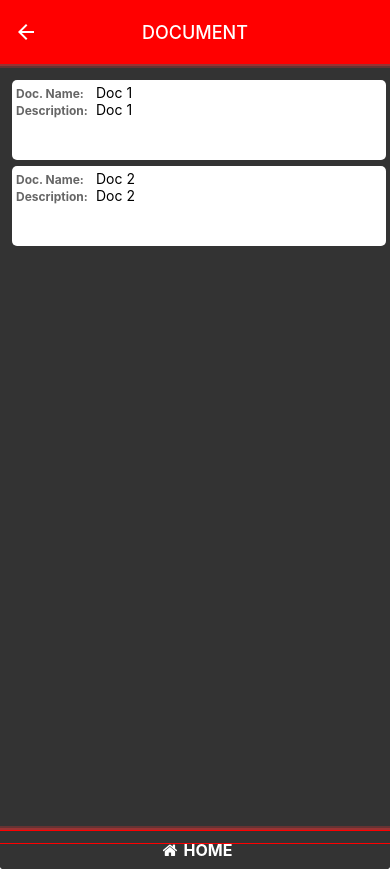
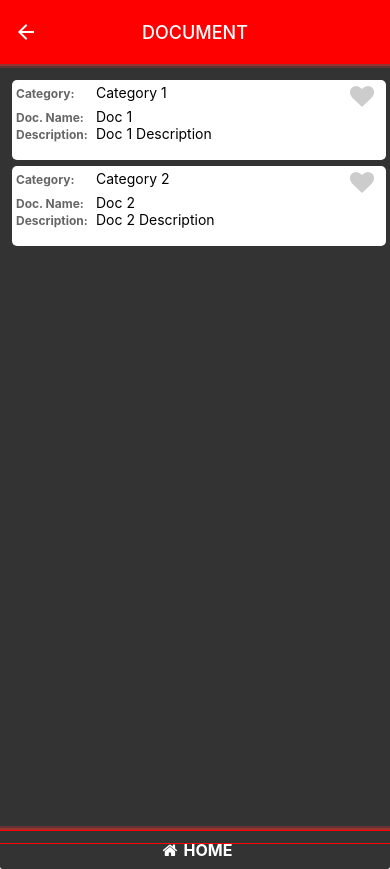
Before and after one commit to OCHelpdesk/OCToolBox, a React Native app in the folder octoolboxapp/: screen /DocList in a window 390 px wide. Built offline with nearby package versions, Linux system fonts and the light colour scheme.

Commit message:
App: Bug Fix for a Font ttf

```diff
--- a/octoolboxapp/src/components/DocCard.js
+++ b/octoolboxapp/src/components/DocCard.js
@@ -33,12 +33,17 @@ class DocCard extends Component {
             onPress={this.onDocSelected}
           >
             <View style={{flexDirection: 'row'}}>
+              <Text style={styles.dataFieldCaption}>Category:</Text>
+              <Text style={{flex: 1, }}>{this.props.doc.DocCategory}</Text>
+              <Icon name='heart' size={24} color='#cccccc' style={{width: 40, textAlign: "center", textAlignVertical: "top"}}/>
+            </View>
+            <View style={{flexDirection: 'row'}}>
               <Text style={styles.dataFieldCaption}>Doc. Name:</Text>
               <Text style={{flex: 1, }}>{this.props.doc.DocName}</Text>
             </View>
             <View style={{flexDirection: 'row'}}>
               <Text style={styles.dataFieldCaption}>Description:</Text>
-              <Text style={{flex: 1, }}>{this.props.doc.DocName}</Text>
+              <Text style={{flex: 1, }}>{this.props.doc.DocDescription}</Text>
             </View>
           </TouchableOpacity>
         </View>
--- a/octoolboxapp/src/screens/DocListScreen.js
+++ b/octoolboxapp/src/screens/DocListScreen.js
@@ -17,11 +17,13 @@ const DocListScreen = ({navigation}) => {
     [
       {
         DocId: 1,
+        DocCategory: 'Category 1',
         DocName: 'Doc 1',
         DocDescription: 'Doc 1 Description'
       },
       {
         DocId: 2,
+        DocCategory: 'Category 2',
         DocName: 'Doc 2',
         DocDescription: 'Doc 2 Description'
       }
```
Also changed, not shown: 1 other file (tests, documents, lock files or other folders).
